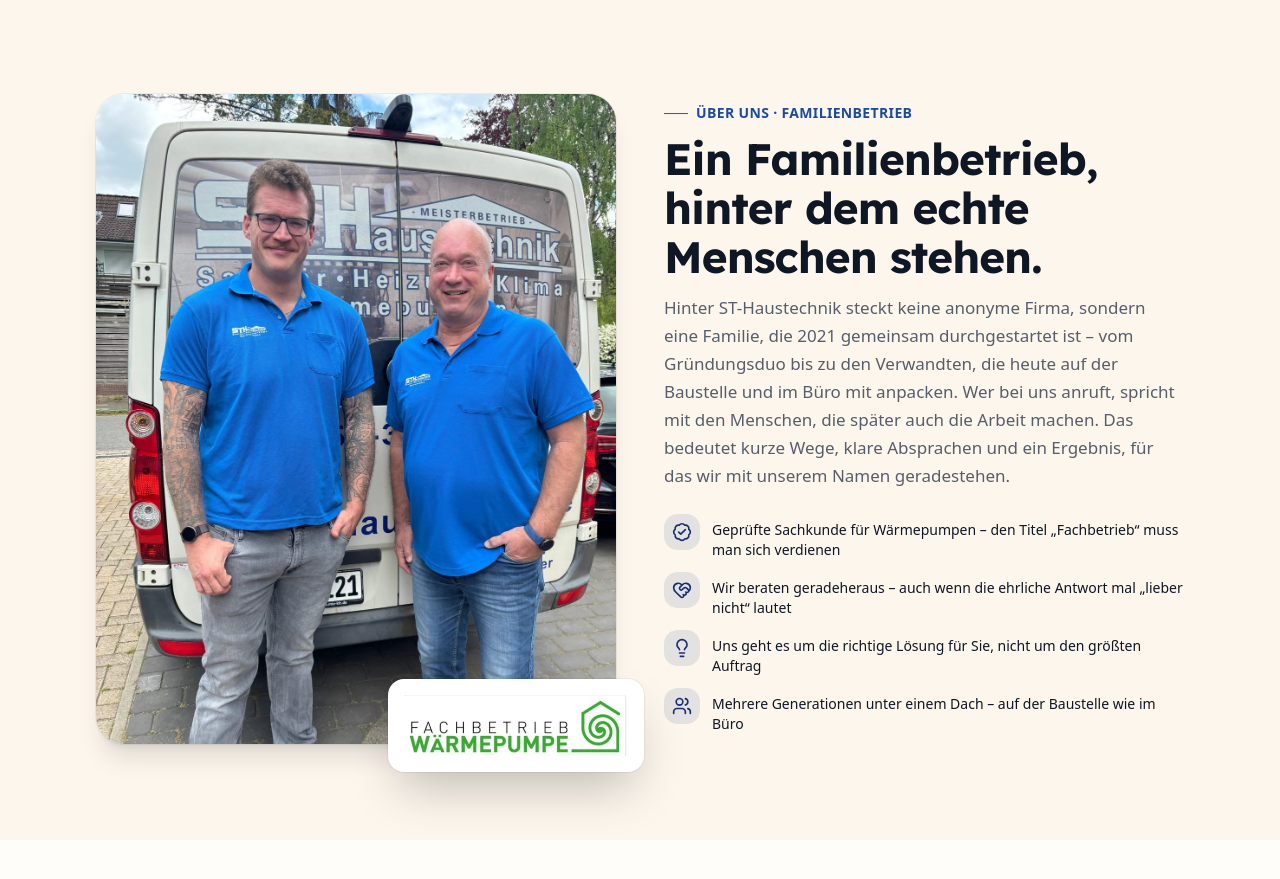
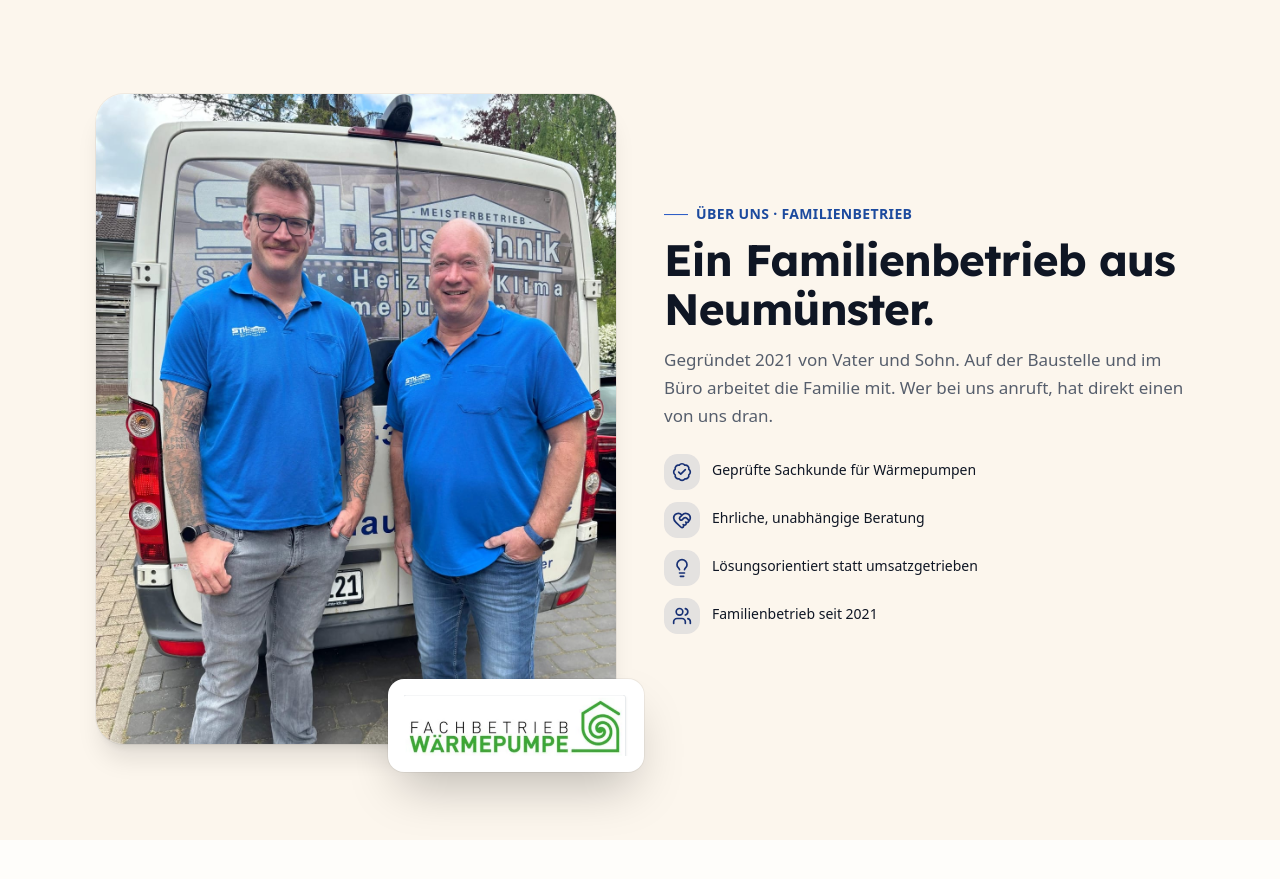
Before and after one commit to cosmopuma-crypto/Software-firm-CEO-strategy, a Next.js app: page / in a window 1280 px wide. Shown: the part 4260-5139 px from the top of the page. Built offline with nearby package versions, Linux system fonts and the light colour scheme; no server answers.

Commit message:
Familienbetrieb-Text: schlichte, nüchterne Fassung ohne Floskeln
Co-Authored-By: Claude Fable 5 <noreply@anthropic.com>
Claude-Session: https://claude.ai/code/session_019diJiuGfYPirYZcvygwjkz

```diff
--- a/src/components/landing/ueber-uns.tsx
+++ b/src/components/landing/ueber-uns.tsx
@@ -5,22 +5,10 @@ import { SITE } from "@/lib/site";
 import { Section, SectionHeading } from "./section";
 
 const POINTS = [
-  {
-    icon: BadgeCheck,
-    label: "Geprüfte Sachkunde für Wärmepumpen – den Titel „Fachbetrieb“ muss man sich verdienen",
-  },
-  {
-    icon: HeartHandshake,
-    label: "Wir beraten geradeheraus – auch wenn die ehrliche Antwort mal „lieber nicht“ lautet",
-  },
-  {
-    icon: Lightbulb,
-    label: "Uns geht es um die richtige Lösung für Sie, nicht um den größten Auftrag",
-  },
-  {
-    icon: Users,
-    label: "Mehrere Generationen unter einem Dach – auf der Baustelle wie im Büro",
-  },
+  { icon: BadgeCheck, label: "Geprüfte Sachkunde für Wärmepumpen" },
+  { icon: HeartHandshake, label: "Ehrliche, unabhängige Beratung" },
+  { icon: Lightbulb, label: "Lösungsorientiert statt umsatzgetrieben" },
+  { icon: Users, label: "Familienbetrieb seit 2021" },
 ];
 
 export function UeberUns() {
@@ -51,8 +39,8 @@ export function UeberUns() {
         <div>
           <SectionHeading
             eyebrow="Über uns · Familienbetrieb"
-            title="Ein Familienbetrieb, hinter dem echte Menschen stehen."
-            description={`Hinter ${SITE.name} steckt keine anonyme Firma, sondern eine Familie, die 2021 gemeinsam durchgestartet ist – vom Gründungsduo bis zu den Verwandten, die heute auf der Baustelle und im Büro mit anpacken. Wer bei uns anruft, spricht mit den Menschen, die später auch die Arbeit machen. Das bedeutet kurze Wege, klare Absprachen und ein Ergebnis, für das wir mit unserem Namen geradestehen.`}
+            title={`Ein Familienbetrieb aus ${SITE.city}.`}
+            description="Gegründet 2021 von Vater und Sohn. Auf der Baustelle und im Büro arbeitet die Familie mit. Wer bei uns anruft, hat direkt einen von uns dran."
           />
           <ul className="mt-6 flex flex-col gap-3">
             {POINTS.map((p) => (
```
